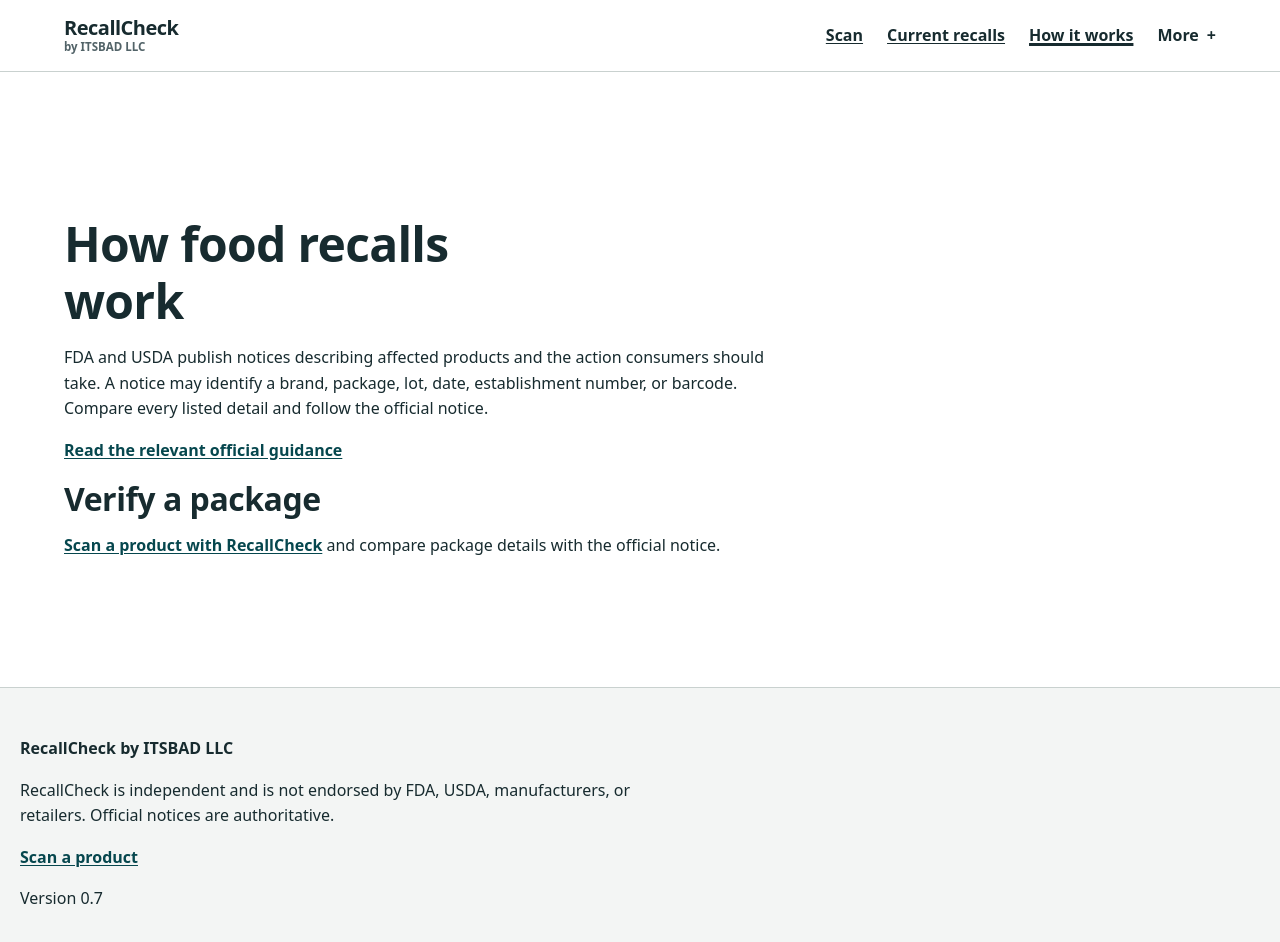
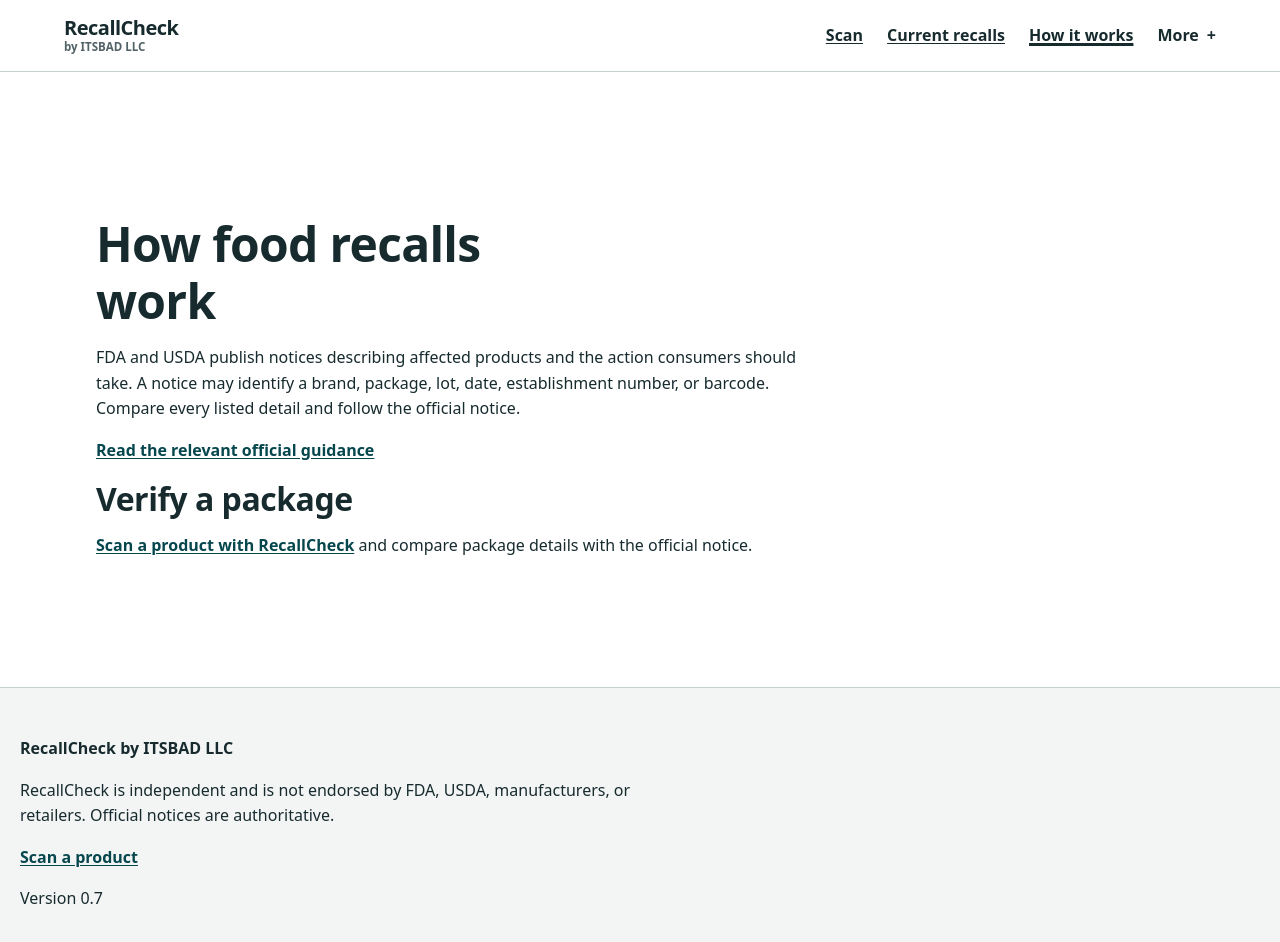
Before and after one commit to brandinealnku/recall-check, a plain HTML site: page how-recalls-work.html in a window 1280 px wide. Drawn offline with Linux system fonts and the light colour scheme.

Commit message:
Apply consistent page gutters to how-it-works page

```diff
--- a/how-recalls-work.html
+++ b/how-recalls-work.html
@@ -1,4 +1,4 @@
-<!doctype html><html lang="en"><head><meta charset="utf-8"><meta name="viewport" content="width=device-width,initial-scale=1"><meta http-equiv="Content-Security-Policy" content="default-src 'self'; script-src 'self'; style-src 'self'; img-src 'self' data:; connect-src 'self'; object-src 'none'; base-uri 'self'; form-action 'self'"><title>How food recalls work | RecallCheck</title><meta name="description" content="Understand food recall notices and how to verify a package"><meta property="og:title" content="How food recalls work | RecallCheck"><meta property="og:description" content="Understand food recall notices and how to verify a package"><meta property="og:type" content="website"><meta property="og:image" content="assets/social/recallcheck-share.svg"><meta name="twitter:card" content="summary_large_image"><link rel="stylesheet" href="styles.css"><link rel="icon" href="assets/icons/recallcheck.svg"><script type="application/ld+json">{"@context":"https://schema.org","@type":"WebPage","name":"How food recalls work","publisher":{"@type":"Organization","name":"ITSBAD LLC"}}</script></head><body><a class="skip-link" href="#main">Skip to main content</a><header class="site-header">
+<!doctype html><html lang="en"><head><meta charset="utf-8"><meta name="viewport" content="width=device-width,initial-scale=1"><meta http-equiv="Content-Security-Policy" content="default-src 'self'; script-src 'self'; style-src 'self'; img-src 'self' data:; connect-src 'self'; object-src 'none'; base-uri 'self'; form-action 'self'"><title>How food recalls work | RecallCheck</title><meta name="description" content="Understand food recall notices and how to verify a package"><meta property="og:title" content="How food recalls work | RecallCheck"><meta property="og:description" content="Understand food recall notices and how to verify a package"><meta property="og:type" content="website"><meta property="og:image" content="assets/social/recallcheck-share.svg"><meta name="twitter:card" content="summary_large_image"><link rel="stylesheet" href="styles.css"><link rel="stylesheet" href="recalls-page.css"><link rel="icon" href="assets/icons/recallcheck.svg"><script type="application/ld+json">{"@context":"https://schema.org","@type":"WebPage","name":"How food recalls work","publisher":{"@type":"Organization","name":"ITSBAD LLC"}}</script></head><body><a class="skip-link" href="#main">Skip to main content</a><header class="site-header">
   <a class="brand" href="index.html" aria-label="RecallCheck by ITSBAD LLC home"><span><strong>RecallCheck</strong><small>by ITSBAD LLC</small></span></a>
   <button class="menu-button" data-menu-button type="button" aria-expanded="false" aria-controls="site-nav">Menu</button>
   <nav id="site-nav" data-nav aria-label="Main navigation">
```
